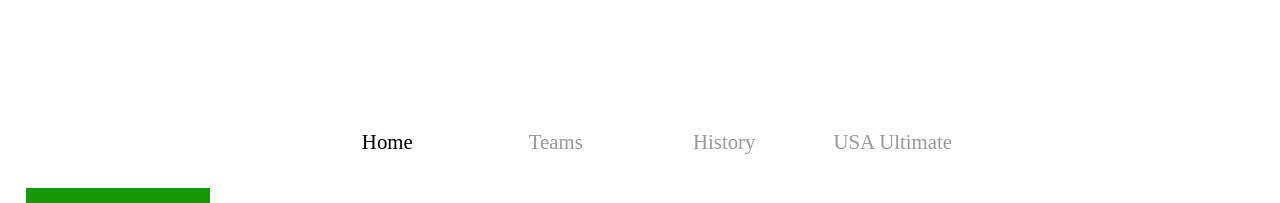
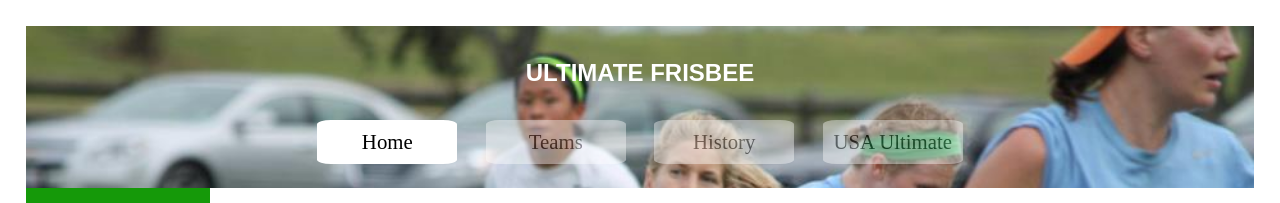
Before and after one commit to Qurbon97/Sample, a plain HTML site: page index.html in a window 1280 px wide. Shown: the top 203 px of the page. Drawn offline with Linux system fonts and the light colour scheme; grey boxes are pictures that could not be loaded.

Commit message:
Update hw1.css

```diff
--- a/hw1.css
+++ b/hw1.css
@@ -1,7 +1,7 @@
 
 header{
     background-color:#ffffff;
-    background-image: url(../images/flywheel.jpg);
+    background-image: url(flywheel.jpg);
     background-repeat:no-repeat ;
     background-size:100% ;
     padding: 1%;
```
